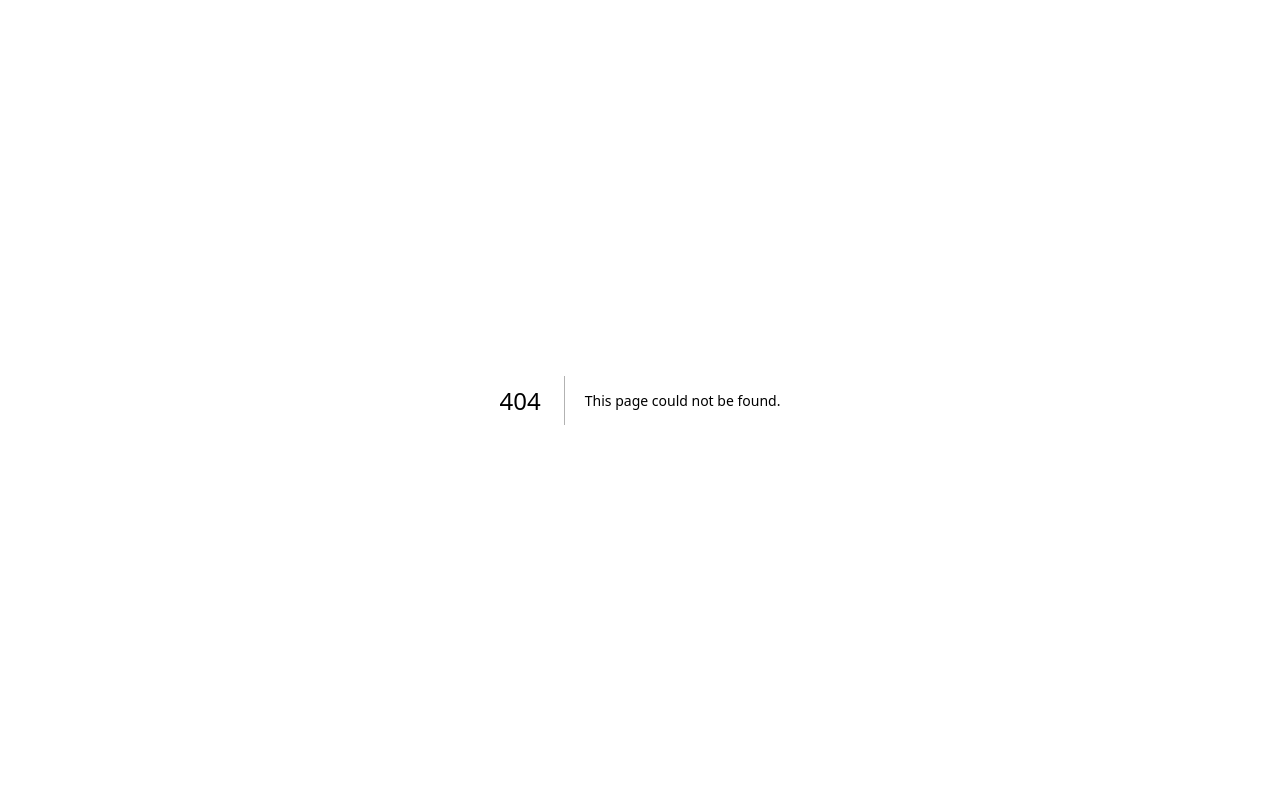
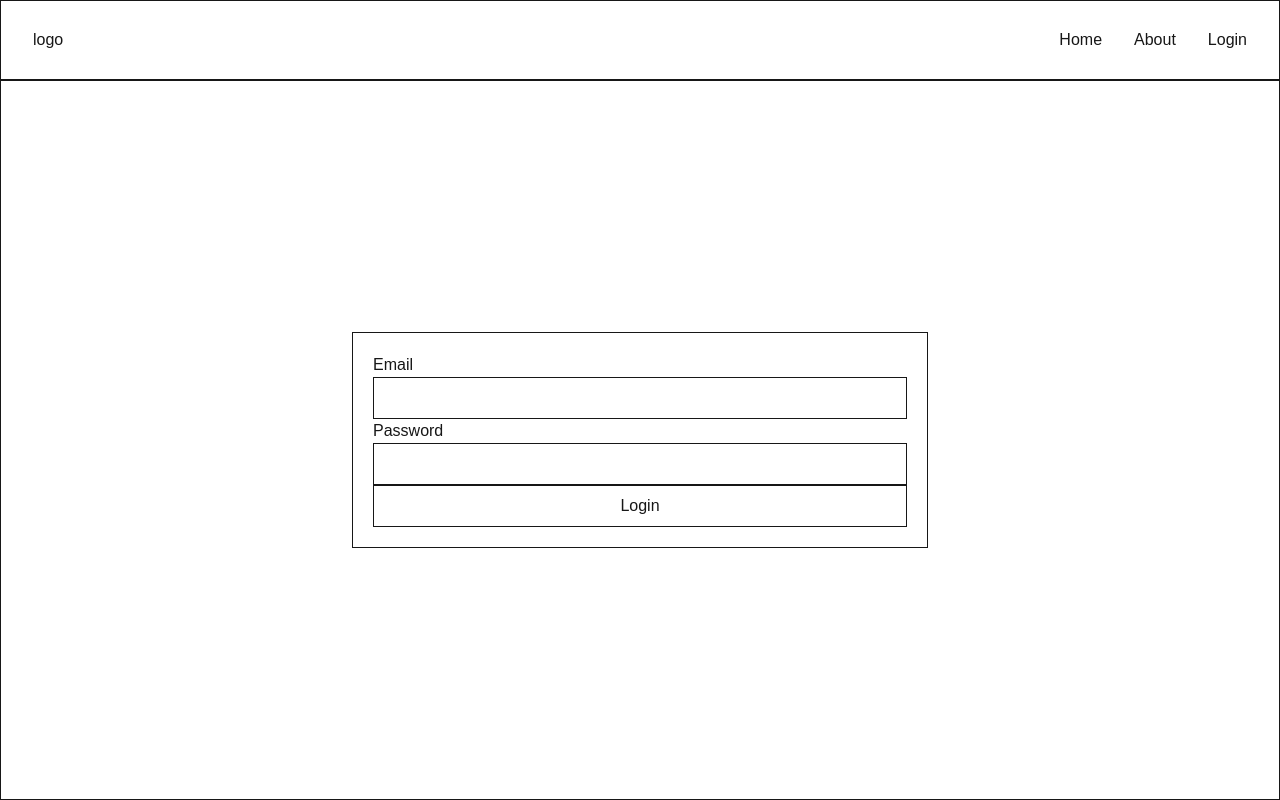
Before and after one commit to MahialamDev/next-mart, a Next.js app: page /login in a window 1280 px wide. Before the commit this address had no page. Built offline with nearby package versions, Linux system fonts and the light colour scheme.

Commit message:
first commit

```diff
--- /dev/null
+++ b/src/app/(Auth)/dashboard/page.jsx
@@ -0,0 +1,11 @@
+import React from 'react';
+
+const dashboard = () => {
+    return (
+        <div>
+            This is dashboard
+        </div>
+    );
+};
+
+export default dashboard;
--- /dev/null
+++ b/src/app/(Auth)/login/page.jsx
@@ -0,0 +1,33 @@
+'use client'
+import { useRouter } from 'next/navigation';
+import React from 'react';
+
+
+
+const Login = () => {
+    const router = useRouter();
+    const handleMockLogin = e => {
+    e.preventDefault();
+    const email = e.target.email.value;
+    const password = e.target.password.value;
+
+    if (email === 'admin@gmail.com' && password === '123456') {
+        router.push('/dashboard')
+    } else {
+        alert("invalid")
+    }
+}
+    return (
+        <div className='flex items-center justify-center h-[90vh] border'>
+            <form onSubmit={handleMockLogin} className='border p-5 max-w-xl mx-auto'>
+                <label htmlFor="email">Email</label>
+                <input name='email' className='border p-2 px-3 w-full' type="text" />
+                <label htmlFor="password">Password</label>
+                <input name='password' className='border p-2 px-3 w-full' type="password" />
+                <input className='border p-2 px-3 w-full' type="submit" value="Login" />
+            </form>
+        </div>
+    );
+};
+
+export default Login;
--- a/src/app/layout.js
+++ b/src/app/layout.jsx
@@ -1,5 +1,6 @@
 import { Geist, Geist_Mono } from "next/font/google";
 import "./globals.css";
+import Header from "@/components/Header/Header";
 
 const geistSans = Geist({
   variable: "--font-geist-sans",
@@ -22,7 +23,10 @@ export default function RootLayout({ children }) {
       <body
         className={`${geistSans.variable} ${geistMono.variable} antialiased`}
       >
-        {children}
+        <Header />
+        <main className="">
+          {children}
+        </main>
       </body>
     </html>
   );
--- a/src/app/page.js
+++ /dev/null
@@ -1,65 +0,0 @@
-import Image from "next/image";
-
-export default function Home() {
-  return (
-    <div className="flex min-h-screen items-center justify-center bg-zinc-50 font-sans dark:bg-black">
-      <main className="flex min-h-screen w-full max-w-3xl flex-col items-center justify-between py-32 px-16 bg-white dark:bg-black sm:items-start">
-        <Image
-          className="dark:invert"
-          src="/next.svg"
-          alt="Next.js logo"
-          width={100}
-          height={20}
-          priority
-        />
-        <div className="flex flex-col items-center gap-6 text-center sm:items-start sm:text-left">
-          <h1 className="max-w-xs text-3xl font-semibold leading-10 tracking-tight text-black dark:text-zinc-50">
-            To get started, edit the page.js file.
-          </h1>
-          <p className="max-w-md text-lg leading-8 text-zinc-600 dark:text-zinc-400">
-            Looking for a starting point or more instructions? Head over to{" "}
-            <a
-              href="https://vercel.com/templates?framework=next.js&utm_source=create-next-app&utm_medium=appdir-template-tw&utm_campaign=create-next-app"
-              className="font-medium text-zinc-950 dark:text-zinc-50"
-            >
-              Templates
-            </a>{" "}
-            or the{" "}
-            <a
-              href="https://nextjs.org/learn?utm_source=create-next-app&utm_medium=appdir-template-tw&utm_campaign=create-next-app"
-              className="font-medium text-zinc-950 dark:text-zinc-50"
-            >
-              Learning
-            </a>{" "}
-            center.
-          </p>
-        </div>
-        <div className="flex flex-col gap-4 text-base font-medium sm:flex-row">
-          <a
-            className="flex h-12 w-full items-center justify-center gap-2 rounded-full bg-foreground px-5 text-background transition-colors hover:bg-[#383838] dark:hover:bg-[#ccc] md:w-[158px]"
-            href="https://vercel.com/new?utm_source=create-next-app&utm_medium=appdir-template-tw&utm_campaign=create-next-app"
-            target="_blank"
-            rel="noopener noreferrer"
-          >
-            <Image
-              className="dark:invert"
-              src="/vercel.svg"
-              alt="Vercel logomark"
-              width={16}
-              height={16}
-            />
-            Deploy Now
-          </a>
-          <a
-            className="flex h-12 w-full items-center justify-center rounded-full border border-solid border-black/[.08] px-5 transition-colors hover:border-transparent hover:bg-black/[.04] dark:border-white/[.145] dark:hover:bg-[#1a1a1a] md:w-[158px]"
-            href="https://nextjs.org/docs?utm_source=create-next-app&utm_medium=appdir-template-tw&utm_campaign=create-next-app"
-            target="_blank"
-            rel="noopener noreferrer"
-          >
-            Documentation
-          </a>
-        </div>
-      </main>
-    </div>
-  );
-}
--- /dev/null
+++ b/src/app/page.jsx
@@ -0,0 +1,11 @@
+import React from 'react';
+
+const Home = () => {
+  return (
+    <div>
+      <h1 className='text-2xl'>Hello World</h1>
+    </div>
+  );
+};
+
+export default Home;
--- /dev/null
+++ b/src/components/Header/Header.jsx
@@ -0,0 +1,39 @@
+import Link from 'next/link';
+import React from 'react';
+const links =
+
+    <>
+
+        <li>
+            <Link href={'/'}>Home</Link>
+        </li>
+        <li>
+            <Link href={'/about'}>About</Link>
+        </li>
+        <li>
+            <Link href={'/login'}>Login</Link>
+        </li>
+
+</>
+
+const Header = () => {
+    return (
+        <header className='h-20 border flex items-center sticky top-0 w-full'>
+            <div className='px-4 md:px-8 max-w-7xl mx-auto flex items-center justify-between w-full'>
+                <div>
+                logo
+            </div>
+
+            {/* desktop nav */}
+            <nav className='flex items-center'>
+                <ul className='flex items-center gap-8'>
+                    {links}
+                </ul>
+            </nav>
+            </div>
+
+        </header>
+    );
+};
+
+export default Header;
```
